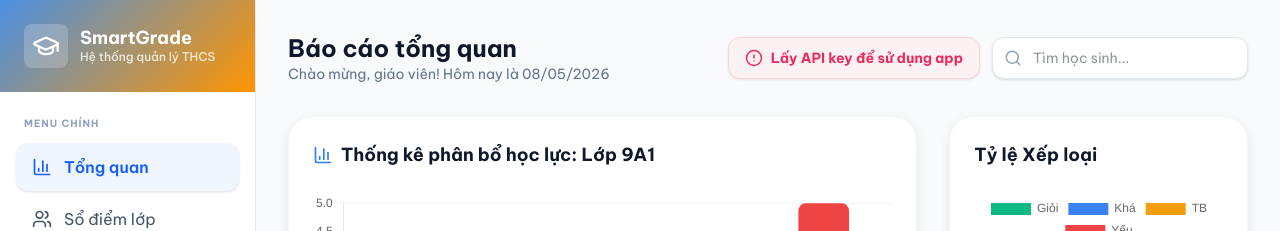
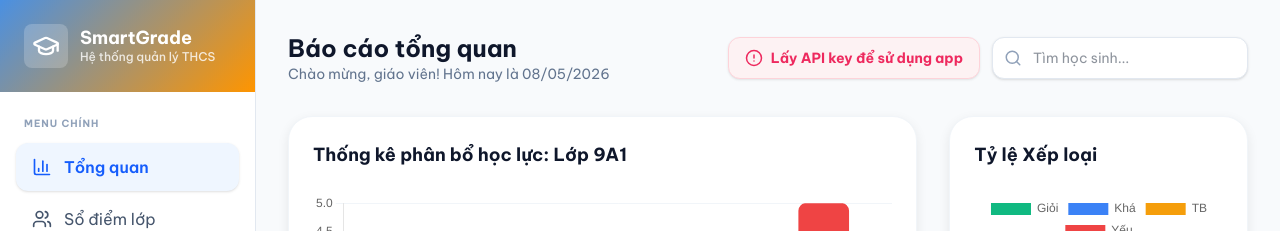
Before and after one commit to Tranghoa-bx/appqld, a React (Vite) app: page / in a window 1280 px wide. Shown: the top 231 px of the page. Built offline with nearby package versions, Linux system fonts and the light colour scheme.

Commit message:
Update App.tsx

```diff
--- a/src/App.tsx
+++ b/src/App.tsx
@@ -1885,8 +1885,7 @@ export default function App() {
             >
               <div className="grid grid-cols-1 lg:grid-cols-3 gap-8">
                 <div className="lg:col-span-2 bg-white p-6 rounded-3xl border border-slate-100 card-shadow">
-                  <h3 className="text-lg font-bold text-slate-900 mb-6 flex items-center gap-2">
-                    <BarChart3 size={20} className="text-blue-500" />
+                  <h3 className="text-lg font-bold text-slate-900 mb-6">
                     Thống kê phân bổ học lực: {activeClass?.name}
                   </h3>
                   <div className="h-80">
```
